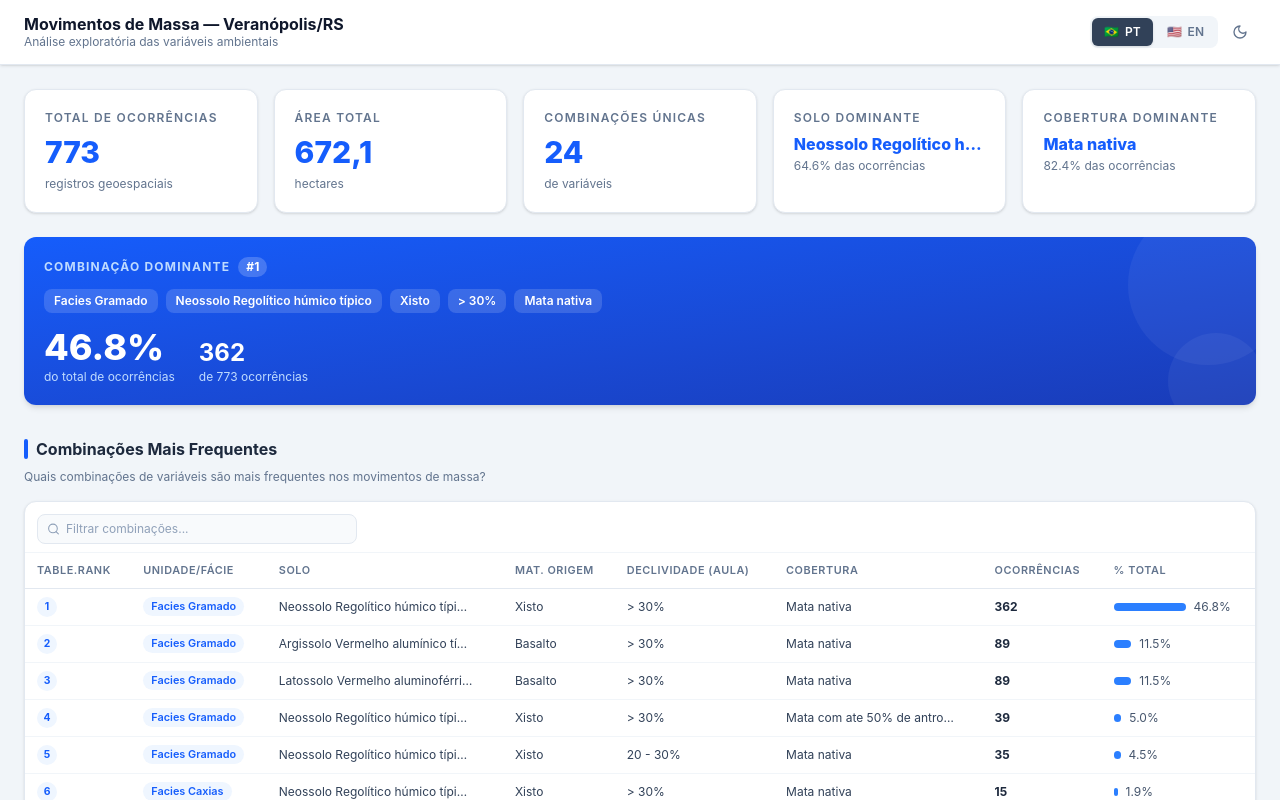
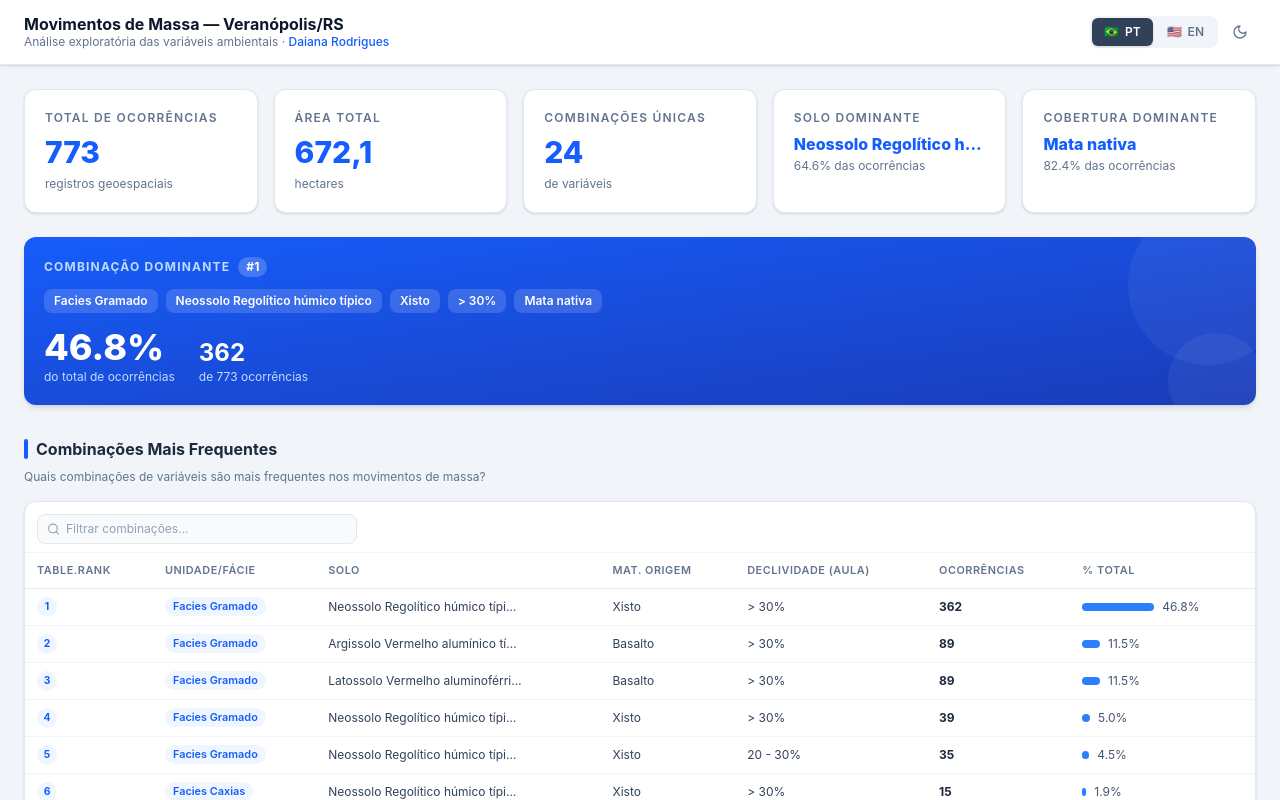
Before and after one commit to augustoaccorsi/mass-movement, a React (Vite) app: page / in a window 1280 px wide. Shown: the top 800 px of the page. Built offline with nearby package versions, Linux system fonts and the light colour scheme.

Commit message:
feat: remove Cobertura column from combinations table, add author name to header
- Combinations table: remove Cobertura column, fix colSpan values
- Header: add Daiana Rodrigues name as author in subtitle line

```diff
--- a/src/components/CombinationsTable.tsx
+++ b/src/components/CombinationsTable.tsx
@@ -58,7 +58,7 @@ export function CombinationsTable({ combinations, totalRows, totalUnique }: Prop
             <tr className="border-b border-slate-200 dark:border-slate-700">
               {[
                 t('table.rank'), t('table.unit'), t('table.soil'), t('table.origin'),
-                t('table.slopeAula'), t('table.cover'), t('table.count'), t('table.pct'),
+                t('table.slopeAula'), t('table.count'), t('table.pct'),
               ].map(h => (
                 <th key={h} className="text-left text-[0.68rem] font-semibold uppercase tracking-wider text-slate-500 dark:text-slate-400 px-3 py-2.5 whitespace-nowrap">
                   {h}
@@ -69,7 +69,7 @@ export function CombinationsTable({ combinations, totalRows, totalUnique }: Prop
           <tbody>
             {filtered.length === 0 ? (
               <tr>
-                <td colSpan={8} className="px-3 py-8 text-center text-slate-400 dark:text-slate-500">
+                <td colSpan={7} className="px-3 py-8 text-center text-slate-400 dark:text-slate-500">
                   {t('table.noResults')}
                 </td>
               </tr>
@@ -88,7 +88,6 @@ export function CombinationsTable({ combinations, totalRows, totalUnique }: Prop
                 <td className="px-3 py-2 text-slate-700 dark:text-slate-300" title={c.solo}>{truncate(c.solo, 32)}</td>
                 <td className="px-3 py-2 text-slate-700 dark:text-slate-300">{c.matOrigem}</td>
                 <td className="px-3 py-2 text-slate-700 dark:text-slate-300">{c.declivAula}</td>
-                <td className="px-3 py-2 text-slate-700 dark:text-slate-300" title={c.legenda}>{truncate(c.legenda, 26)}</td>
                 <td className="px-3 py-2 font-bold text-slate-800 dark:text-slate-200">
                   {c.count.toLocaleString('pt-BR')}
                 </td>
@@ -103,7 +102,7 @@ export function CombinationsTable({ combinations, totalRows, totalUnique }: Prop
           </tbody>
           <tfoot>
             <tr className="border-t-2 border-slate-200 dark:border-slate-700 bg-slate-50 dark:bg-slate-800/50">
-              <td colSpan={6} className="px-3 py-2.5 text-[0.68rem] text-slate-500 dark:text-slate-400">
+              <td colSpan={5} className="px-3 py-2.5 text-[0.68rem] text-slate-500 dark:text-slate-400">
                 {search ? `${filtered.length} resultado(s) — ` : `Top ${combinations.length} de ${totalUnique} combinações únicas — `}
               </td>
               <td className="px-3 py-2.5 font-bold text-slate-700 dark:text-slate-300">
--- a/src/components/Header.tsx
+++ b/src/components/Header.tsx
@@ -24,7 +24,7 @@ export function Header({ theme, onToggle }: Props) {
             {t('header.title')}
           </h1>
           <span className="text-[0.65rem] sm:text-xs text-slate-500 dark:text-slate-400 truncate hidden sm:block">
-            {t('header.subtitle')}
+            {t('header.subtitle')} · <span className="text-blue-600 dark:text-blue-400 font-medium">Daiana Rodrigues</span>
           </span>
         </div>
 
```
